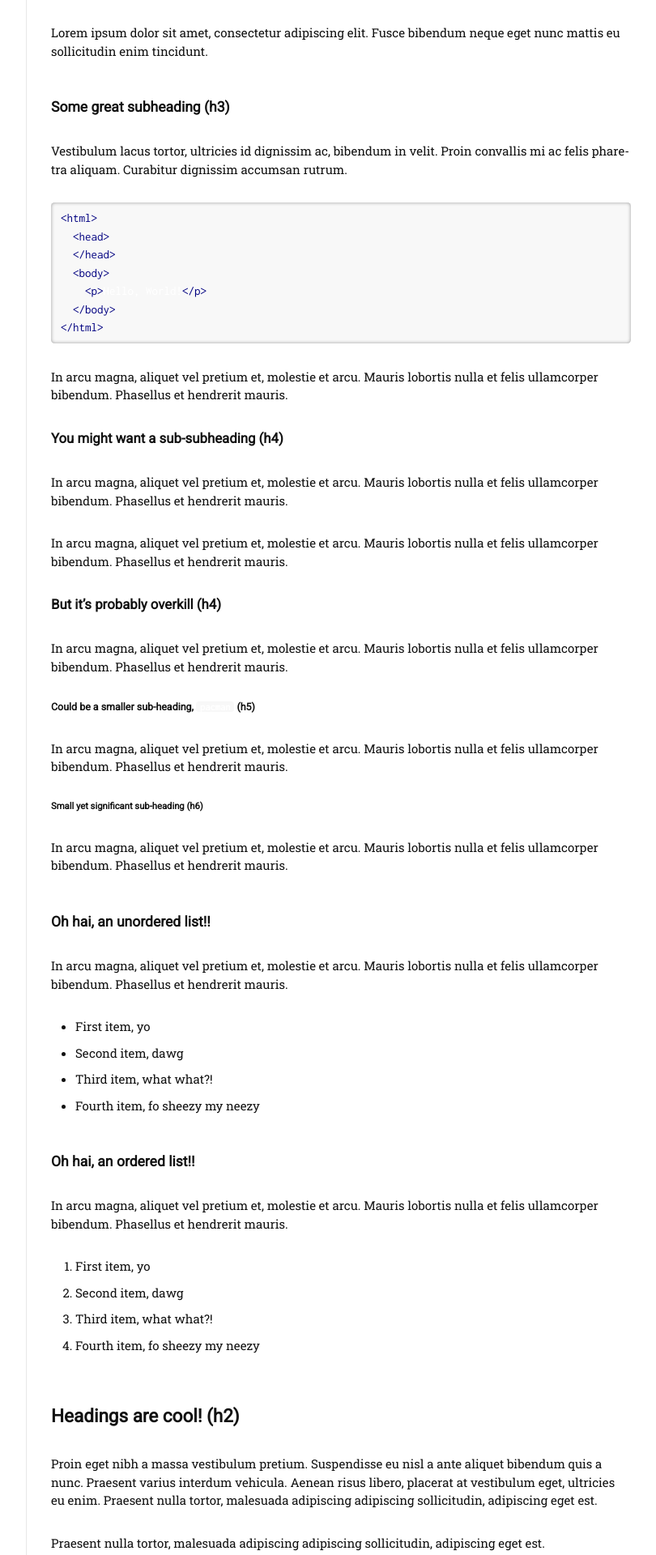
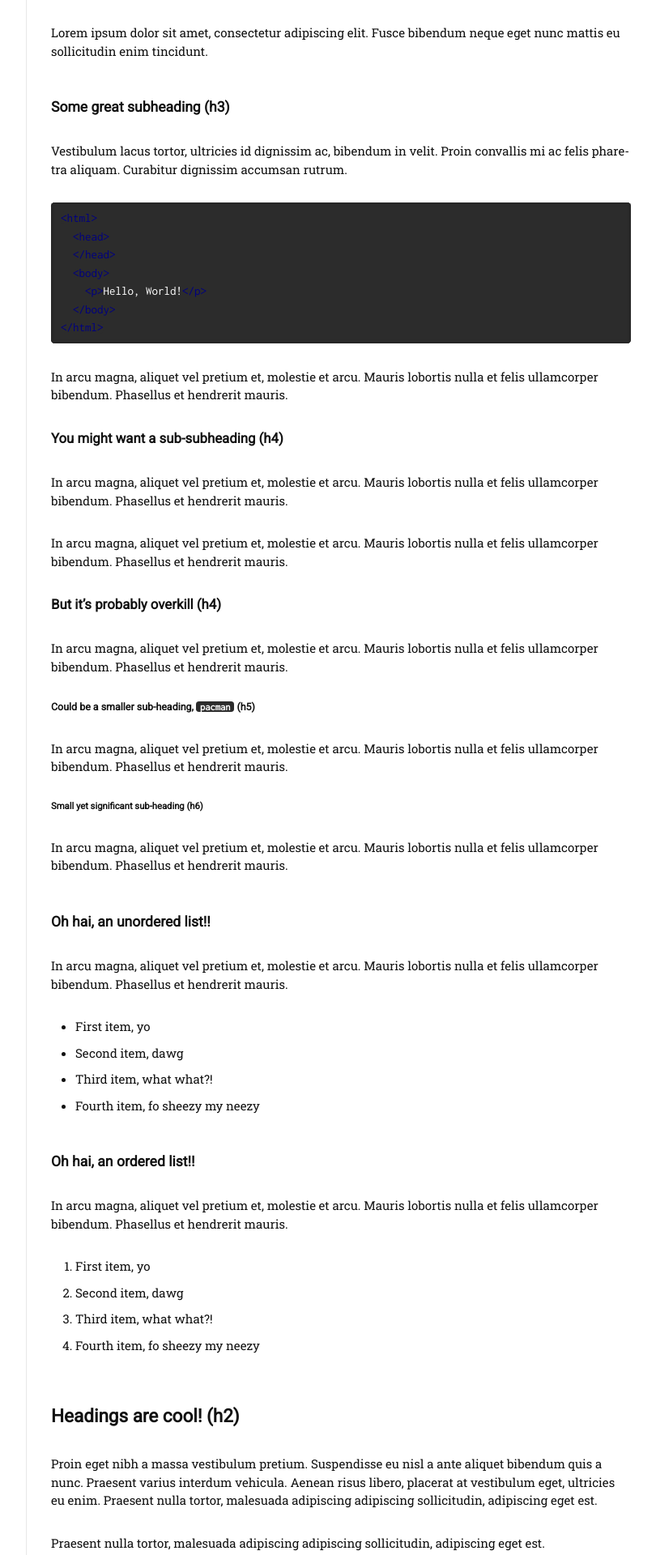
Before and after one commit to jennyjipark/jennyjipark.github.io, a Jekyll site: the page built from _posts/2021-01-21-md-grammar.md, in a window 1280 px wide. Shown: the part 1256-3176 px from the top of the page at 81% size, without its empty margins (351-1161 px from the left). Built offline with Jekyll 4.4.1, drawn with Linux system fonts in a browser that asks for light colours; nearby versions of some CDN libraries; some web fonts are replaced.

Commit message:
Update daylight.scss

```diff
--- a/_sass/hamilton/skins/daylight.scss
+++ b/_sass/hamilton/skins/daylight.scss
@@ -1,7 +1,7 @@
 $text-color:            #111 !default;
 $text-color-light:      #666 !default;
 $background-color:      #fff !default;
-$code-background-color: #f8f8f8 !default;
+$code-background-color: #2c2c2c !default;
 
 $border-color:          #828282 !default;
 $border-color-light:    lighten($border-color, 40%) !default;
```
